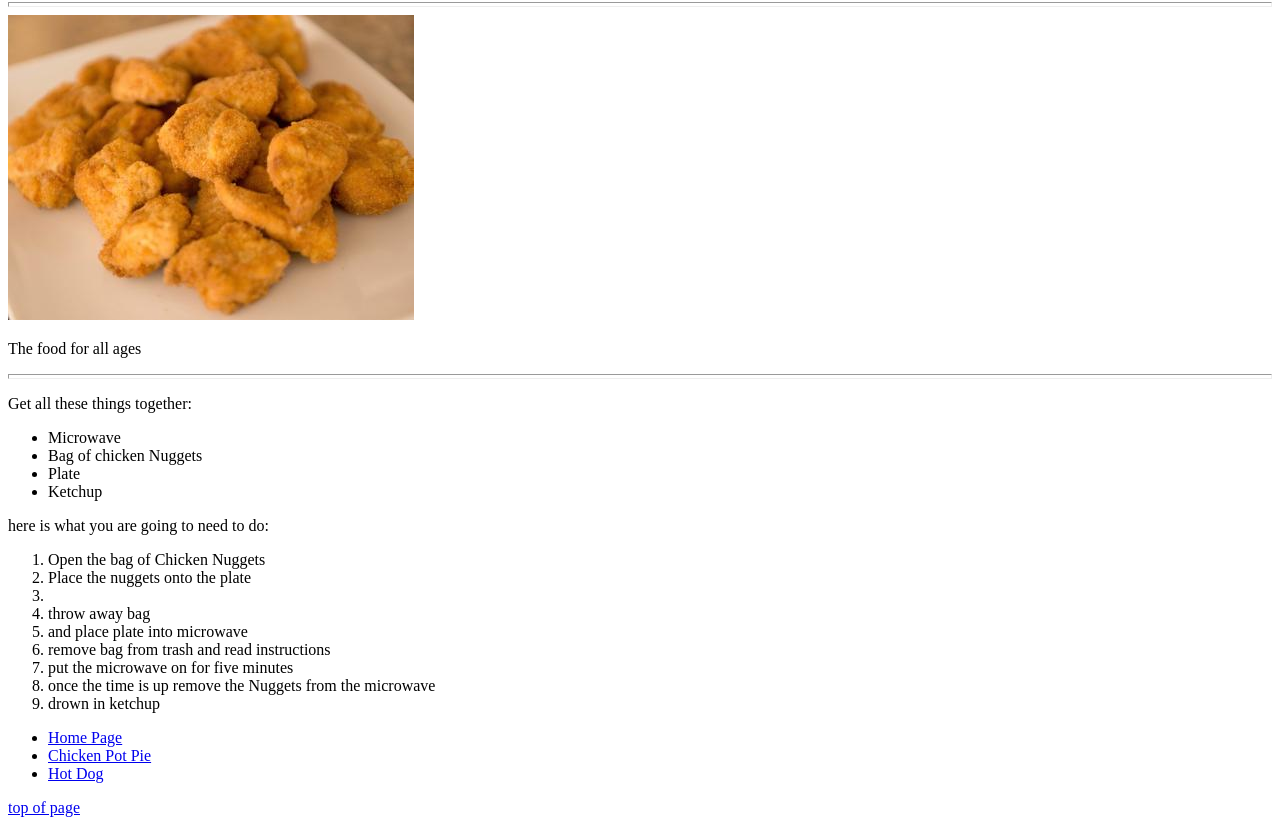
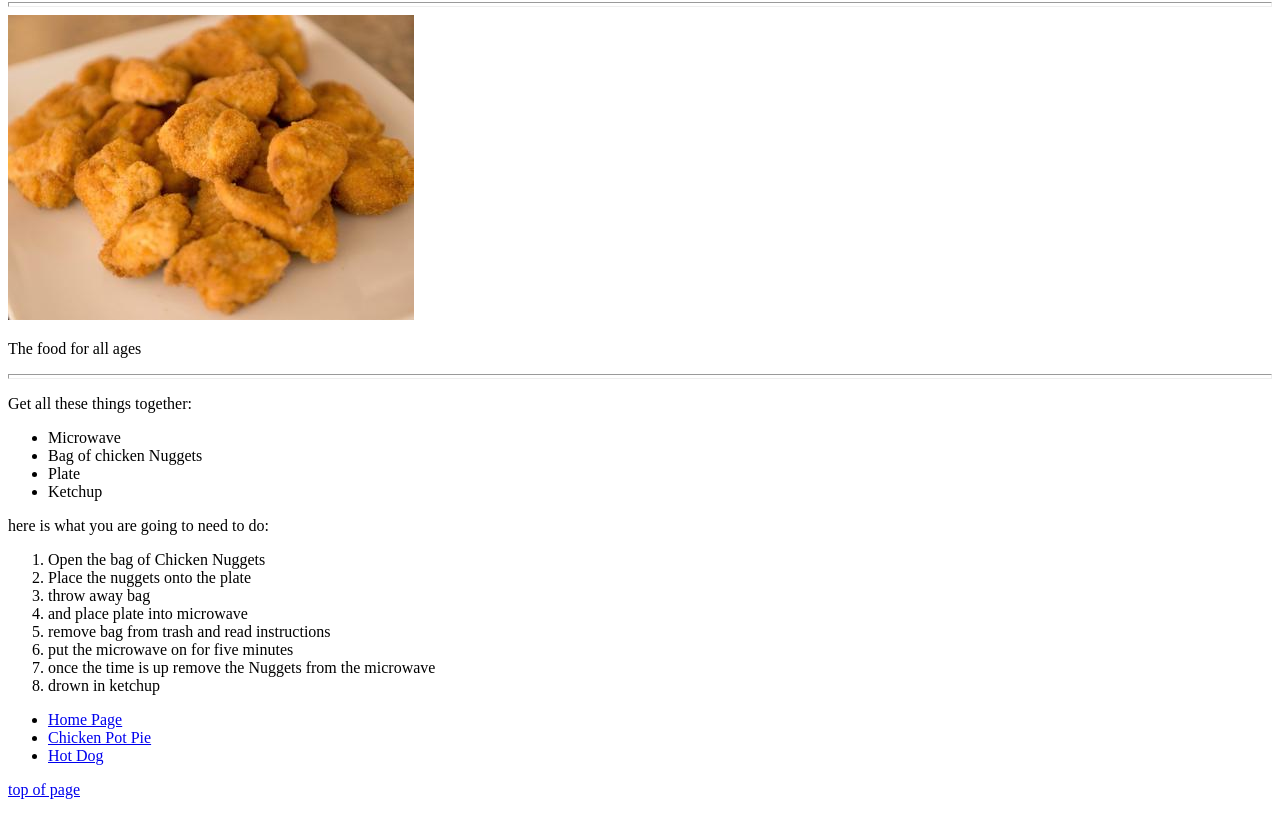
Before and after one commit to rwround/odin-recipies, a plain HTML site: page recipies/nuggets.html in a window 1280 px wide. Shown: the part 78-903 px from the top of the page. Drawn offline with Linux system fonts and the light colour scheme.

Commit message:
fixed list issue in nuggets

```diff
--- a/recipies/nuggets.html
+++ b/recipies/nuggets.html
@@ -27,7 +27,7 @@
     <ol type="1">
 
         <li>Open the bag of Chicken Nuggets</li>
-        <li>Place the nuggets onto the plate<li>
+        <li>Place the nuggets onto the plate</li>
         <li>throw away bag</li>
         <li>and place plate into microwave</li>
         <li>remove bag from trash and read instructions</li>
```
